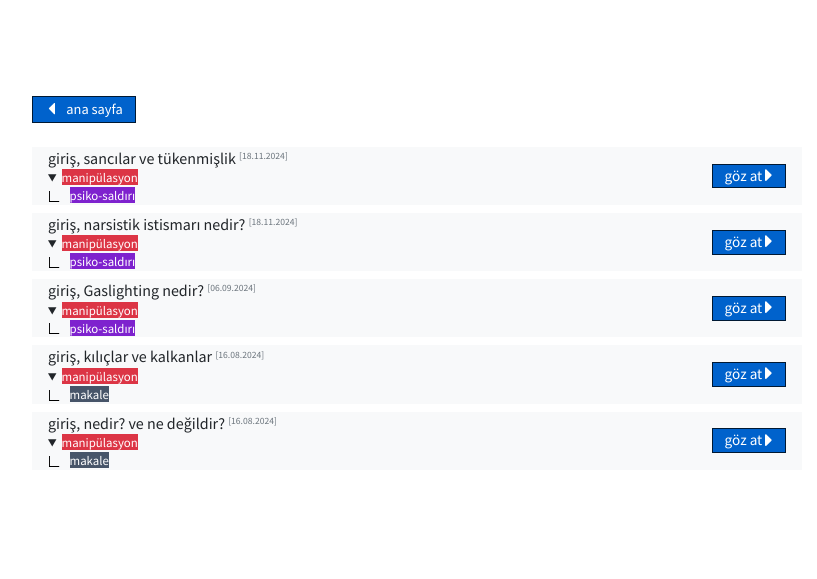
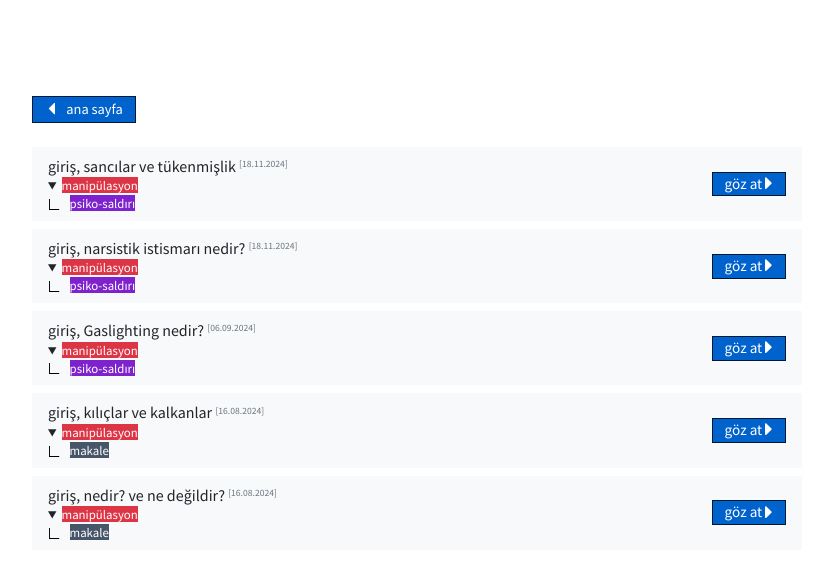
Before and after one commit to akakadir/akakadir.github.io, a Jekyll site: the page built from diger/manipulasyon.md, in a window 1280 px wide. Shown: the top 579 px of the page, without its empty margins (223-1040 px from the left). Built offline with Jekyll 4.4.1, drawn with Linux system fonts in a browser that asks for light colours.

Commit message:
Adjust padding in post list item styles

```diff
--- a/_includes/post_list.html
+++ b/_includes/post_list.html
@@ -11,7 +11,7 @@
 {%- if posts.size > 0 -%}
   <ul class="list-group" style="padding-left:0;margin:0">
     {%- for post in posts limit: include.limit -%}
-      <li class="list-group-item d-flex justify-content-between align-items-center event" style="padding:0 1rem">
+      <li class="list-group-item d-flex justify-content-between align-items-center event" style="padding-left:1rem;padding-right:1rem">
         <div class="text-start" style="flex:1">
           <span>{{ post.title }}</span> <small class="text-muted"><sup>[{{ post.date | date: site.theme_config.date_format }}]</sup></small><br>
           {%- if post.categories.size > 0 -%}
```
